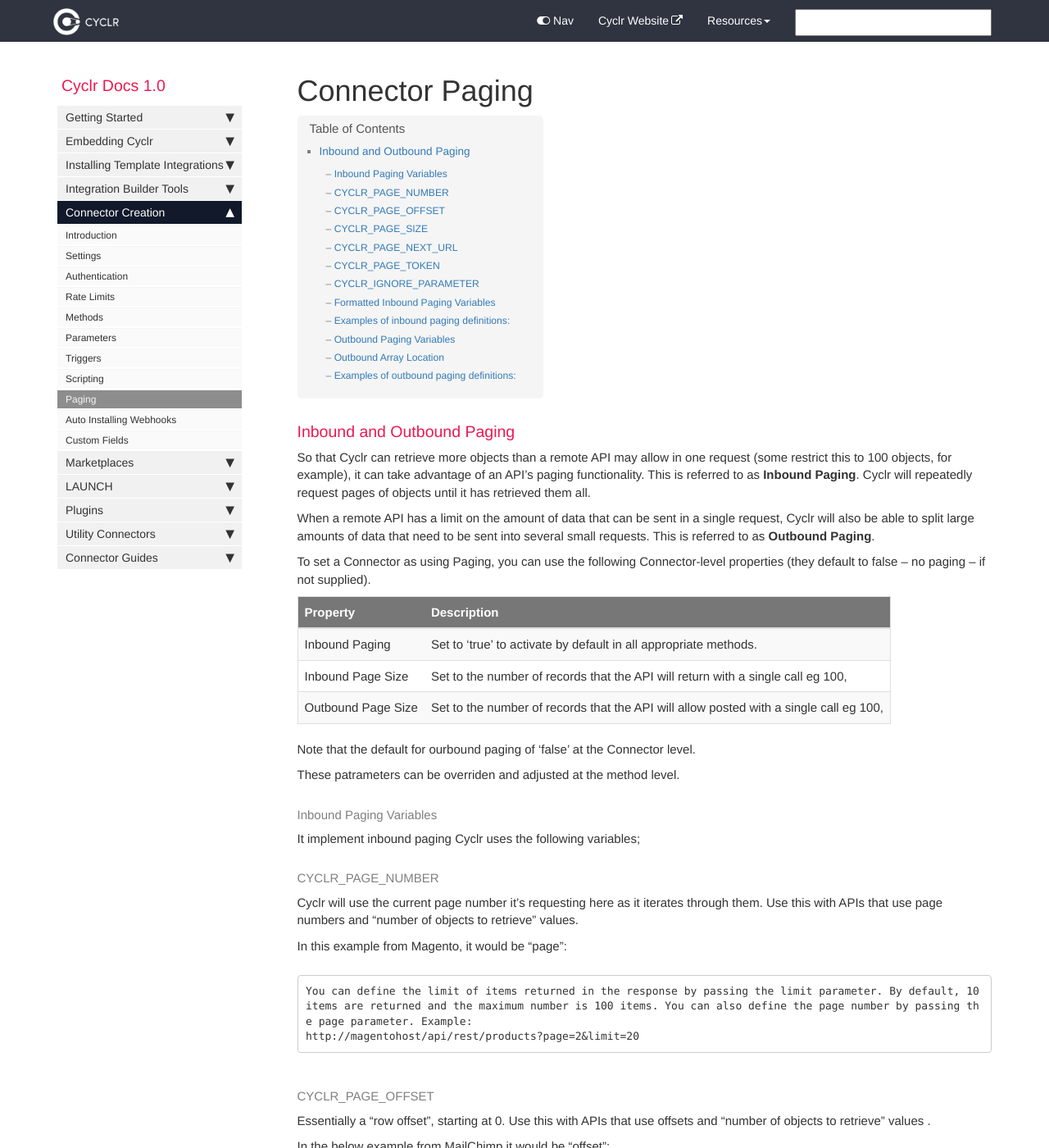
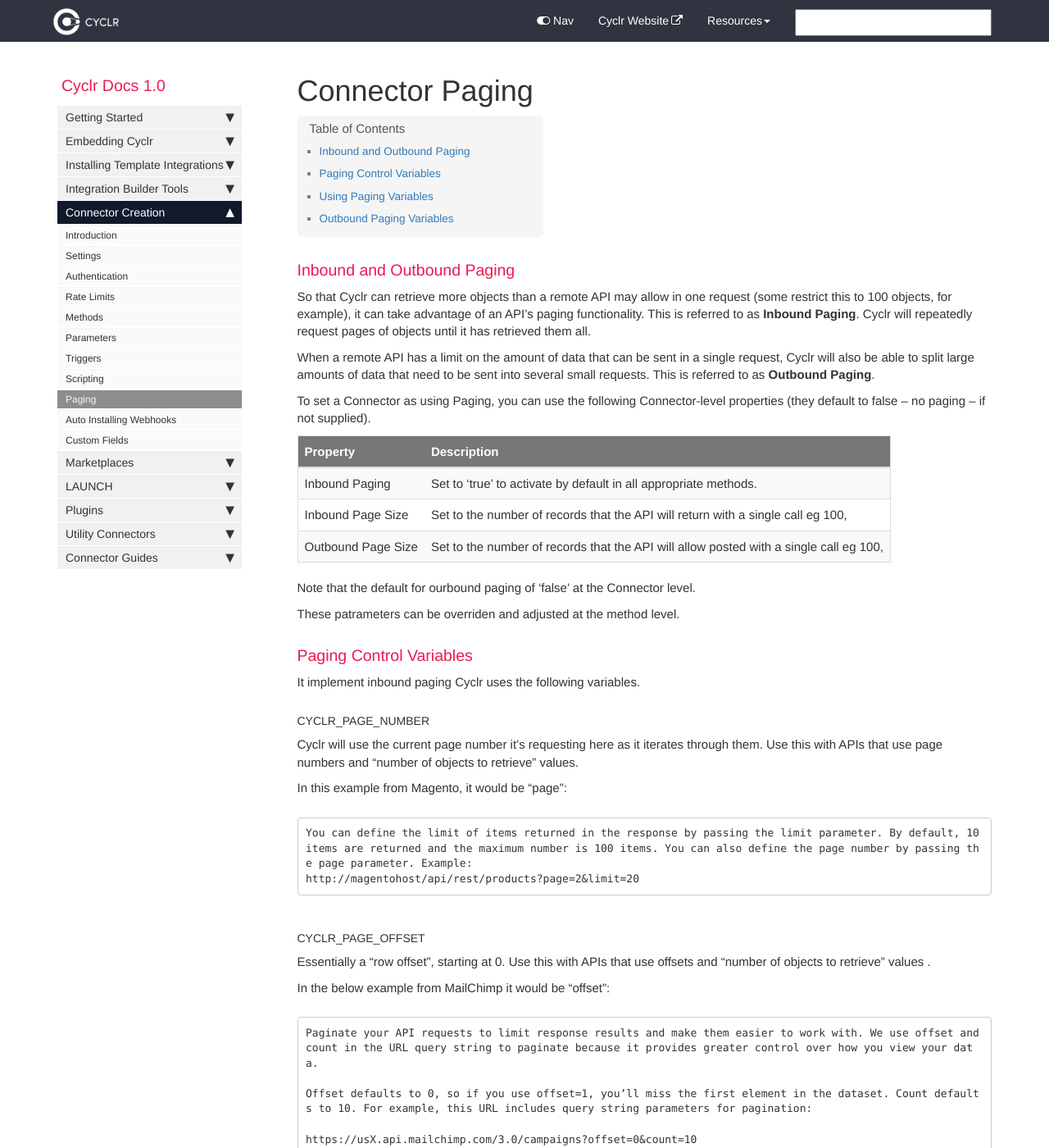
Before and after one commit to sneakysneak/docs, a Jekyll site: the page built from pages/custom-connectors/11-paging.md, in a window 1280 px wide and 1400 px high. Shown: the whole window at 82% size. Built offline with Jekyll 4.4.1, drawn with Linux system fonts in a browser that asks for light colours; nearby versions of some CDN libraries; comment, search, counter and statistics services are not loaded; some of the changed text lies outside the part shown.

Commit message:
Update 11-paging.md

```diff
--- a/pages/custom-connectors/11-paging.md
+++ b/pages/custom-connectors/11-paging.md
@@ -23,11 +23,11 @@ Note that the default for ourbound paging of 'false' at the Connector level.
 
 These patrameters can be overriden and adjusted at the method level.
 
-#### Inbound Paging Variables
+### Paging Control Variables
 
-It implement inbound paging Cyclr uses the following variables;
+It implement inbound paging Cyclr uses the following variables.
 
-#### CYCLR_PAGE_NUMBER
+##### CYCLR_PAGE_NUMBER
 
 Cyclr will use the current page number it’s requesting here as it iterates through them. Use this with APIs that use page numbers and “number of objects to retrieve” values.
 
@@ -36,7 +36,7 @@ In this example from Magento, it would be “page”:
     You can define the limit of items returned in the response by passing the limit parameter. By default, 10 items are returned and the maximum number is 100 items. You can also define the page number by passing the page parameter. Example:
     http://magentohost/api/rest/products?page=2&limit=20
 
-#### CYCLR_PAGE_OFFSET
+##### CYCLR_PAGE_OFFSET
 
 Essentially a “row offset”, starting at 0. Use this with APIs that use offsets and “number of objects to retrieve” values .
 
@@ -60,15 +60,15 @@ Cyclr will compute this value using the current page being requested and the **
         CYCLR_PAGE_NUMBER = CYCLR_PAGE_NUMBER + 1 // move to the next page.
     }
 
-#### CYCLR_PAGE_SIZE
+##### CYCLR_PAGE_SIZE
 
 The number of objects to be requested per page. This is set by the **PageSizeInbound **property at the Connector level.
 
-#### CYCLR_PAGE_NEXT_URL
+##### CYCLR_PAGE_NEXT_URL
 
 The field location in the response that contains the next page URL.
 
-#### CYCLR_PAGE_TOKEN
+##### CYCLR_PAGE_TOKEN
 
 Page token in the response that is used in subsequent requests. This is sometimes called cursor pagination.
 
@@ -76,11 +76,11 @@ In the example of GoCardless, the ID of the last resource returned is in a meta
 
 If the API requires multiple page tokens, you can use CYCLR_PAGE_TOKEN**_{% raw %}{NAME}{% endraw %}** to retrieve them.
 
-#### CYCLR_IGNORE_PARAMETER
+##### CYCLR_IGNORE_PARAMETER
 
 Use this when a Connector-level Parameter exists, but is not valid for a particular Method so should be overridden. You must define the Parameter as normal, but provide the CYCLR_IGNORE_PARAMETER variable as the value to have it ignored.
 
-#### Formatted Inbound Paging Variables
+### Using Paging Variables
 
 If required, CYCLR_PAGE_NUMBER, CYCLR_PAGE_OFFSET and CYCLR_PAGE_SIZE can be inserted into a string by using them as Mergefields.
 You may need to do this if an API requires the page number to be prefixed by text such as 'pageNumber=', in which case you would use the following for the parameter:
@@ -89,7 +89,7 @@ You may need to do this if an API requires the page number to be prefixed by tex
     pageNumber={{CYCLR_PAGE_NUMBER}}
 {% endraw %}
 
-#### Examples of inbound paging definitions:
+##### Examples of inbound paging definitions:
 
 API 1 with page number and page size
 
@@ -224,14 +224,14 @@ API 6 with page token and page number
     ]
 {% endraw %}
 
-#### Outbound Paging Variables
+### Outbound Paging Variables
 
 Outbound paging only requires one variable to locate the array in the request body. Cyclr identifies when it has “too much” data to pass in one request by comparing it to the **PageSizeOutbound** property. If it has more, it chops the data into multiple requests automatically.
 
-#### Outbound Array Location
+##### Outbound Array Location
 
 Use the same notation as request/response format connector field. Specify the location of the array and not a field in the array.
 
-#### Examples of outbound paging definitions:
+##### Examples of outbound paging definitions:
 
     "PagedOutboundLocation": "data.[records]"
```
